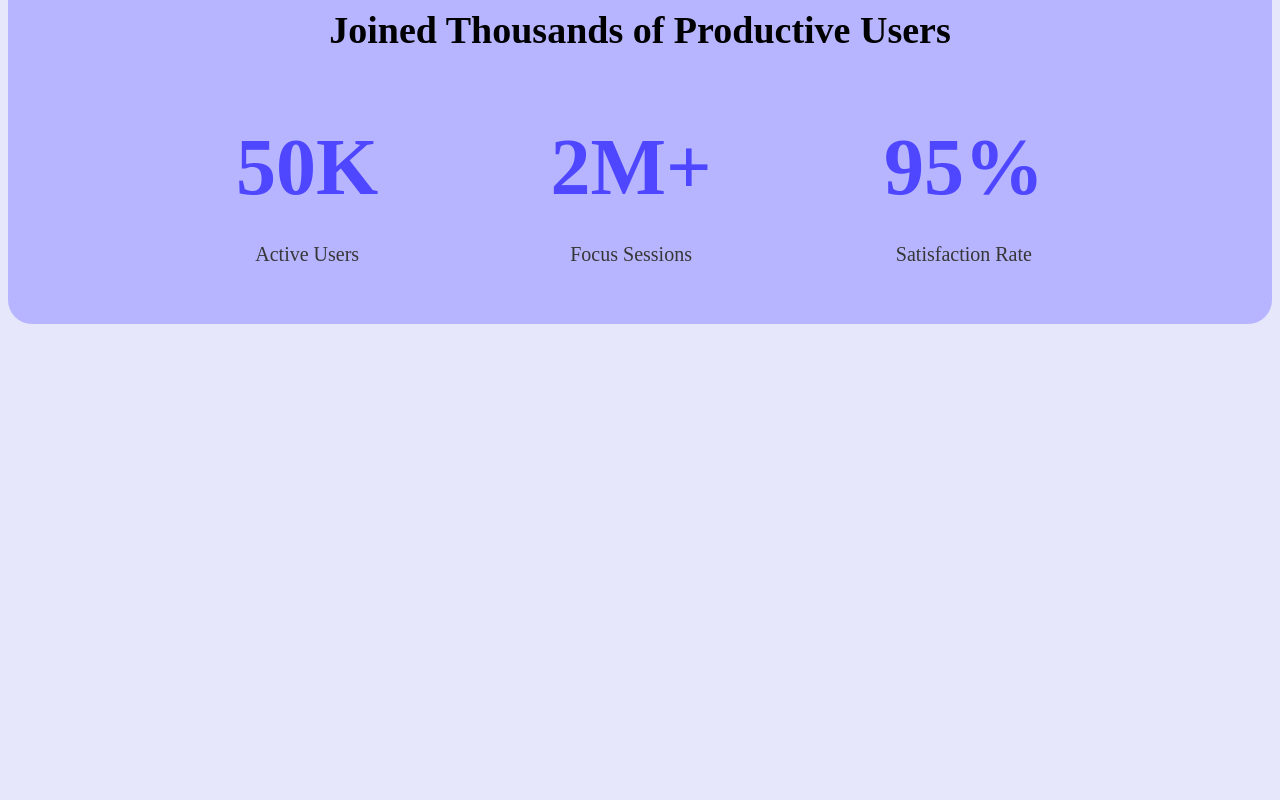
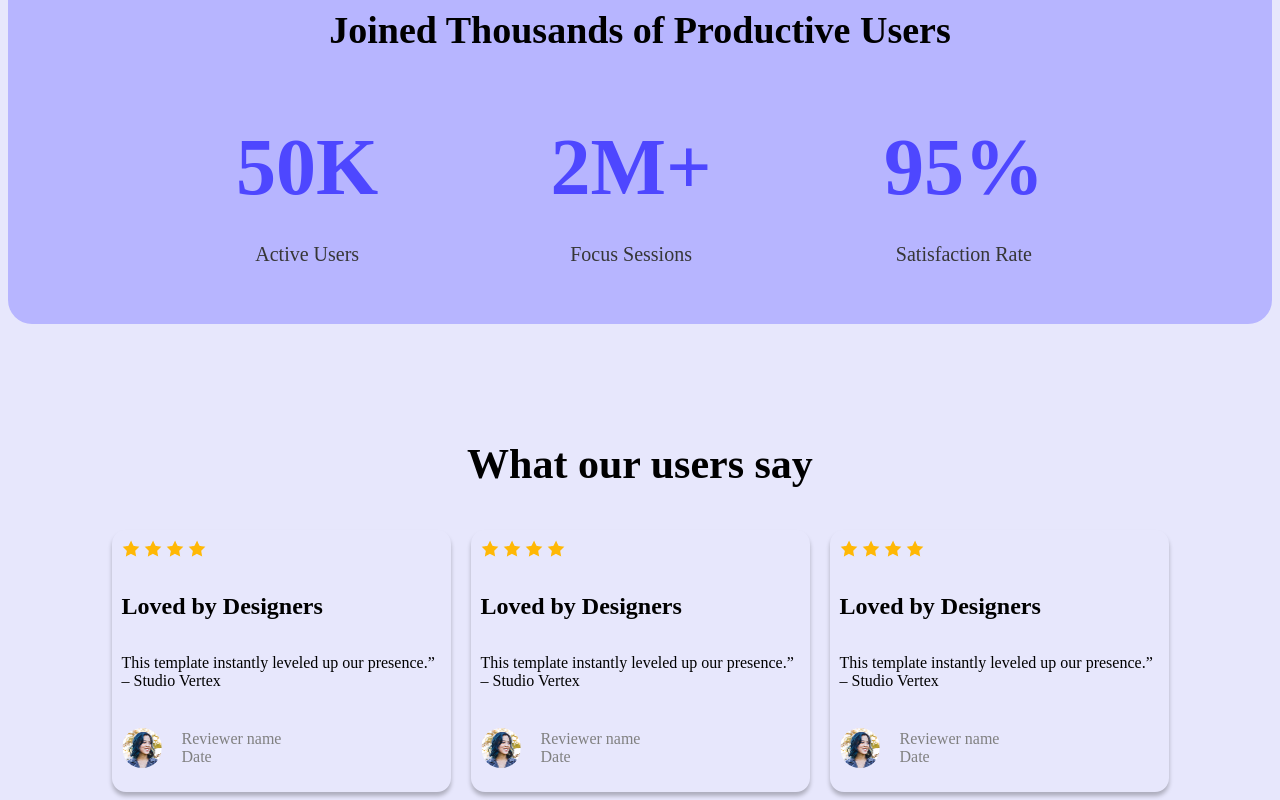
Before and after one commit to RakibulIslam-git/assignment-web-flow, a plain HTML site: page index.html in a window 1280 px wide. Shown: the part 1352-2152 px from the top of the page. Before the commit the page ends 1792 px from the top, so only its background shows below. Drawn offline with Linux system fonts and the light colour scheme.

Commit message:
added design heading and design skill and user review section in design part

```diff
--- a/index.html
+++ b/index.html
@@ -60,6 +60,49 @@
 
         </section>
 
+        <section class="designer">
+            <h3 class="designers-title">What our users say</h3>
+            <div class="designers-container">
+                <!-- .designs*3>img*5+h4.designer-title+p.designer-description+.user-review>img.user-img+p.reviews-->
+                <div class="designs">
+                    <img src="Assets/icon-star.png" alt="">
+                    <img src="Assets/icon-star.png" alt="">
+                    <img src="Assets/icon-star.png" alt="">
+                    <img src="Assets/icon-star.png" alt="">
+                    <h4 class="designer-title">Loved by Designers</h4>
+                    <p class="designer-description">This template instantly leveled up our presence.” – Studio Vertex</p>
+                    <div class="user-review">
+                        <img class="user-img" src="Assets/avatar.png" alt="">
+                        <p class="reviews">Reviewer name <br> Date</p>
+                    </div>
+                 </div>
+                 <div class="designs">
+                    <img src="Assets/icon-star.png" alt="">
+                    <img src="Assets/icon-star.png" alt="">
+                    <img src="Assets/icon-star.png" alt="">
+                    <img src="Assets/icon-star.png" alt="">
+                    <h4 class="designer-title">Loved by Designers</h4>
+                    <p class="designer-description">This template instantly leveled up our presence.” – Studio Vertex</p>
+                    <div class="user-review">
+                        <img class="user-img" src="Assets/avatar.png" alt="">
+                        <p class="reviews">Reviewer name <br> Date</p>
+                    </div>
+                 </div>
+                 <div class="designs">
+                    <img src="Assets/icon-star.png" alt="">
+                    <img src="Assets/icon-star.png" alt="">
+                    <img src="Assets/icon-star.png" alt="">
+                    <img src="Assets/icon-star.png" alt="">
+                    <h4 class="designer-title">Loved by Designers</h4>
+                    <p class="designer-description">This template instantly leveled up our presence.” – Studio Vertex</p>
+                    <div class="user-review">
+                        <img class="user-img" src="Assets/avatar.png" alt="">
+                        <p class="reviews">Reviewer name <br> Date</p>
+                    </div>
+                 </div>
+            </div>
+        </section>
+
     </main>
 
     <footer>
--- a/styles/web-flow.css
+++ b/styles/web-flow.css
@@ -112,6 +112,11 @@ main{
 
 /* Main section Productive part */
 
+main section{
+    margin-top: 116px;
+    margin-bottom: 116px;
+}
+
 .productive{
     background-color: #b7b5ff;
     text-align: center;
@@ -144,3 +149,51 @@ main{
     color: #363636;
     margin: 30px 0px;
 }
+
+/* Designer part styles */
+
+.designer{
+    max-width: 1700px;
+    margin: 0px auto;
+}
+.designers-container{
+    display: flex;
+    gap: 20px;
+    flex-wrap: wrap;
+    justify-content: center;
+}
+.designs{
+    padding: 10px;
+    box-shadow: 0px 4px 4px 0px rgba(0, 0, 0, 0.25);
+    border-radius: 14px;
+}
+.designers-title{
+    font-weight: bold;
+    font-size: 42px;
+    text-align: center;
+}
+
+.designer-title{
+    width: 221px;
+    height: 29px;
+    font-size: 24px;
+
+}
+.designer-description{
+    width: 319px;
+    height: 44px;
+    font-size: 16px;
+}
+.user-review{
+    display: flex;
+    align-items: center;
+}
+.user-img{
+    width: 40px;
+    height: 40px;
+    border-radius: 50px;
+}
+.reviews{
+    padding-left: 20px;
+    color: gray;
+}
```
